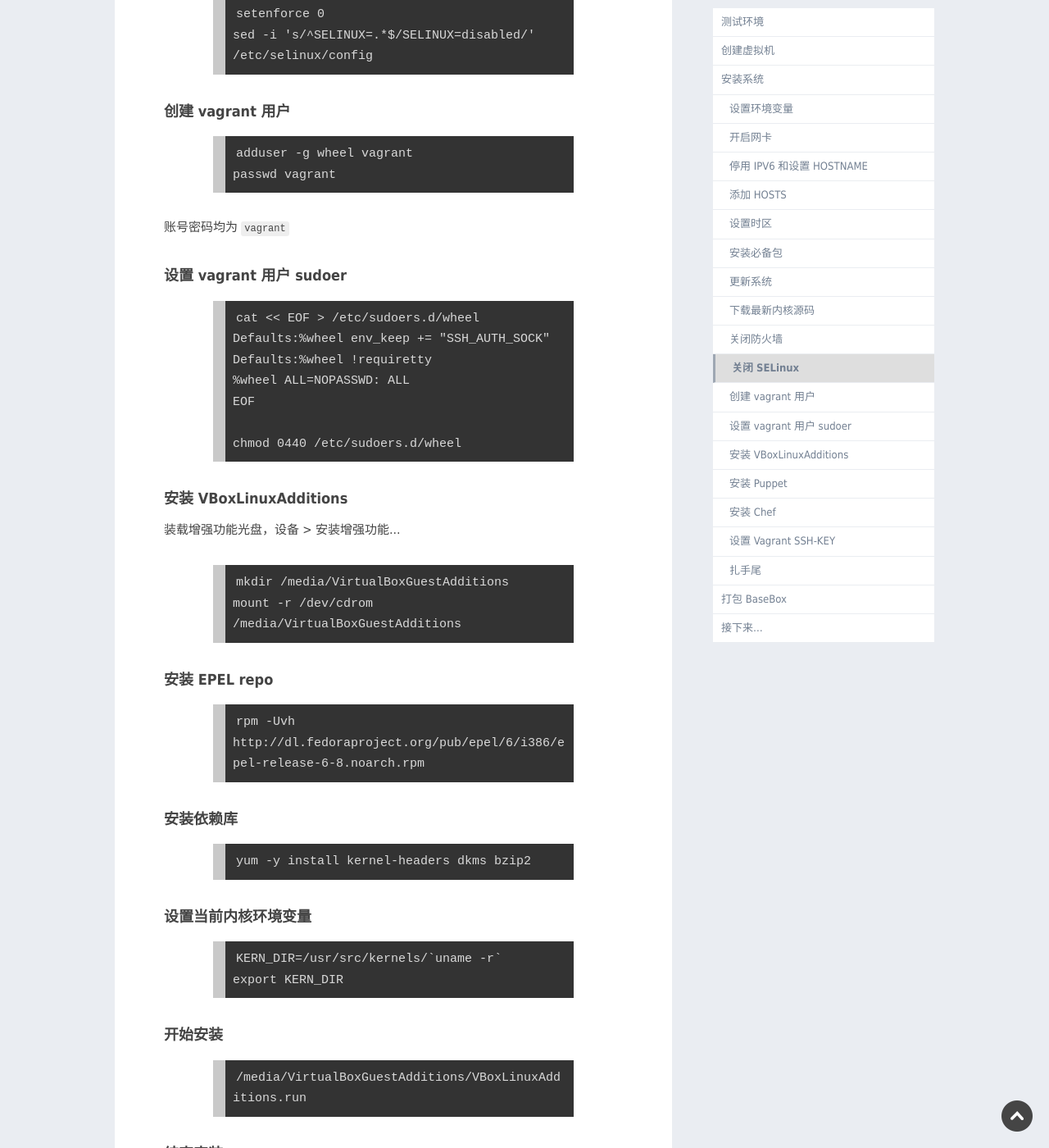
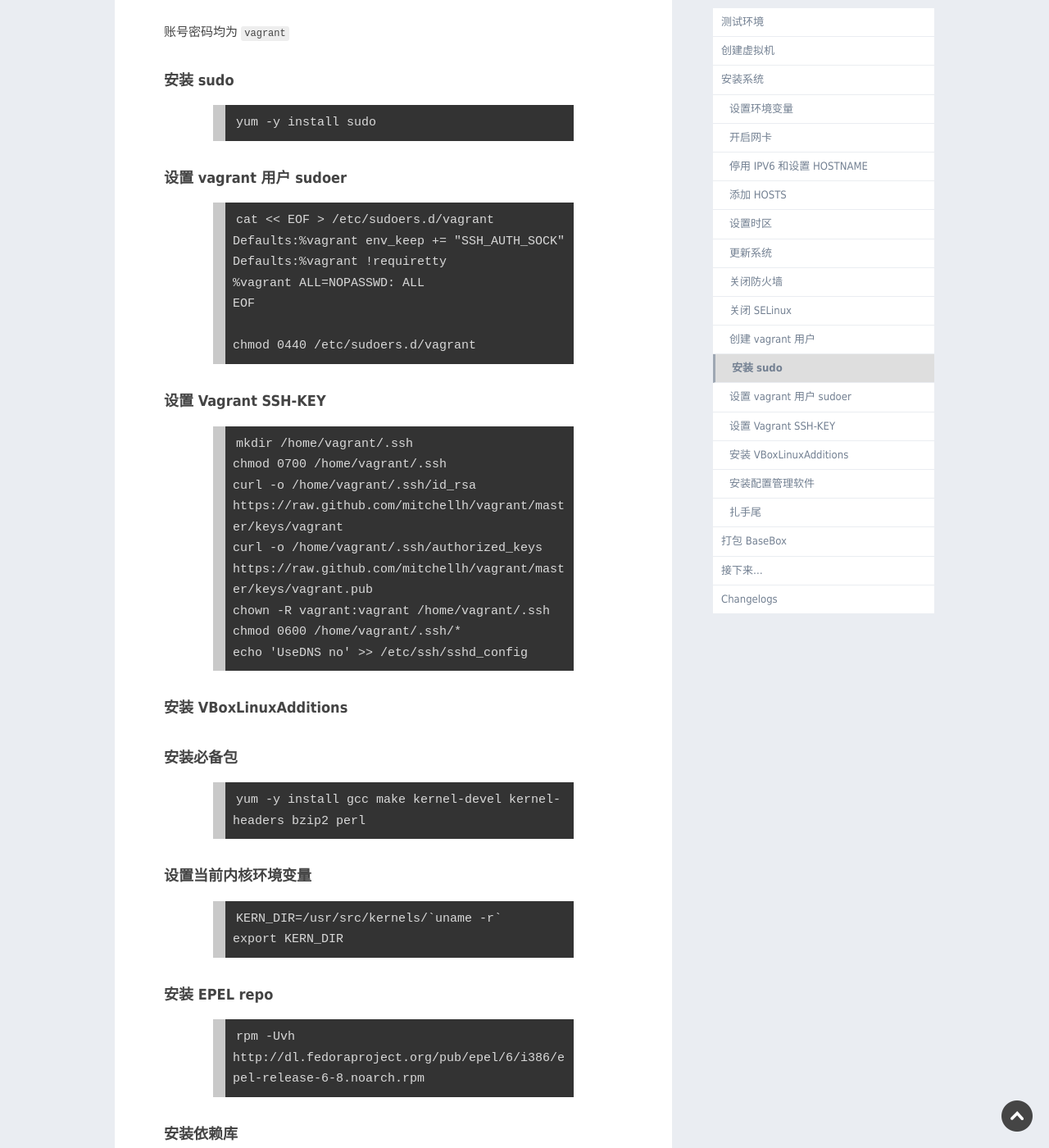
Before and after one commit to movoin/movoin.github.io, a Jekyll site: the page built from _posts/linux/2014-01-03-create-vagrant-centos-basebox.md, in a window 1280 px wide and 1400 px high, scrolled down 2420 px. Shown: the whole window at 82% size. Built offline with Jekyll 4.4.1, drawn with Linux system fonts in a browser that asks for light colours; some web fonts are replaced; Markdown is read by kramdown in place of the engine named in the settings; comment, search, counter and statistics services are not loaded; some of the changed text lies outside the part shown.

Commit message:
fixed ssh auth worng

````diff
--- a/_config.yml
+++ b/_config.yml
@@ -7,3 +7,5 @@ permalink: /:title.html
 
 title: Movoin Studio
 url: http://movoin.com
+
+encoding: utf-8
--- a/_posts/linux/2014-01-03-create-vagrant-centos-basebox.md
+++ b/_posts/linux/2014-01-03-create-vagrant-centos-basebox.md
@@ -22,7 +22,7 @@ category: linux
 - USB: 关闭
 - 声音: 关闭
 
-其它参数默认即可
+其它参数默认即可，但我习惯性把软盘给去了。
 
 
 ## 安装系统
@@ -67,12 +67,6 @@ rm -rf /etc/localtime
 ln -s /usr/share/zoneinfo/Asia/Shanghai /etc/localtime
 ```
 
-### 安装必备包
-
-```bash
-yum -y install sudo gcc make perl rubygems ruby-devel
-```
-
 ### 更新系统
 
 ```bash
@@ -83,13 +77,7 @@ reboot
 更新系统后会安装最新内核，所以最好重启一下，重启完成后，删除旧内核，但在重启完成后，需要再次执行`设置环境变量`操作
 
 ```bash
-yum remove kernel
-```
-
-### 下载最新内核源码
-
-```bash
-yum -y install kernel-devel
+yum -y remove kernel
 ```
 
 ### 关闭防火墙
@@ -111,31 +99,57 @@ sed -i 's/^SELINUX=.*$/SELINUX=disabled/' /etc/selinux/config
 ### 创建 vagrant 用户
 
 ```bash
-adduser -g wheel vagrant
-passwd vagrant
+groupadd vagrant
+adduser -g vagrant vagrant
+echo "vagrant" | passwd --stdin vagrant
 ```
 
 账号密码均为 `vagrant`
 
+
+### 安装 sudo
+
+```bash
+yum -y install sudo
+```
+
 ### 设置 vagrant 用户 sudoer
 
 ```bash
-cat << EOF > /etc/sudoers.d/wheel
-Defaults:%wheel env_keep += "SSH_AUTH_SOCK"
-Defaults:%wheel !requiretty
-%wheel ALL=NOPASSWD: ALL
+cat << EOF > /etc/sudoers.d/vagrant
+Defaults:%vagrant env_keep += "SSH_AUTH_SOCK"
+Defaults:%vagrant !requiretty
+%vagrant ALL=NOPASSWD: ALL
 EOF
 
-chmod 0440 /etc/sudoers.d/wheel
+chmod 0440 /etc/sudoers.d/vagrant
+```
+
+### 设置 Vagrant SSH-KEY
+
+```bash
+mkdir /home/vagrant/.ssh
+chmod 0700 /home/vagrant/.ssh
+curl -o /home/vagrant/.ssh/id_rsa https://raw.github.com/mitchellh/vagrant/master/keys/vagrant
+curl -o /home/vagrant/.ssh/authorized_keys https://raw.github.com/mitchellh/vagrant/master/keys/vagrant.pub
+chown -R vagrant:vagrant /home/vagrant/.ssh
+chmod 0600 /home/vagrant/.ssh/*
+echo 'UseDNS no' >> /etc/ssh/sshd_config
 ```
 
 ### 安装 VBoxLinuxAdditions
 
-装载增强功能光盘，设备 > 安装增强功能...
+#### 安装必备包
 
 ```bash
-mkdir /media/VirtualBoxGuestAdditions
-mount -r /dev/cdrom /media/VirtualBoxGuestAdditions
+yum -y install gcc make kernel-devel kernel-headers bzip2 perl
+```
+
+#### 设置当前内核环境变量
+
+```bash
+KERN_DIR=/usr/src/kernels/`uname -r`
+export KERN_DIR
 ```
 
 #### 安装 EPEL repo
@@ -147,14 +161,14 @@ rpm -Uvh http://dl.fedoraproject.org/pub/epel/6/i386/epel-release-6-8.noarch.rpm
 #### 安装依赖库
 
 ```bash
-yum -y install kernel-headers dkms bzip2
+yum -y install dkms
 ```
 
-#### 设置当前内核环境变量
+装载增强功能光盘，设备 > 安装增强功能...
 
 ```bash
-KERN_DIR=/usr/src/kernels/`uname -r`
-export KERN_DIR
+mkdir /media/VirtualBoxGuestAdditions
+mount -r /dev/cdrom /media/VirtualBoxGuestAdditions
 ```
 
 #### 开始安装
@@ -170,29 +184,24 @@ umount /media/VirtualBoxGuestAdditions
 rmdir /media/VirtualBoxGuestAdditions
 ```
 
-### 安装 Puppet
+### 安装配置管理软件
+
+根据你的需要安装需要的配置管理软件
+
+```bash
+yum -y install rubygems ruby-devel
+```
+
+#### 安装 Puppet
 
 ```bash
 gem install --no-ri --no-rdoc puppet
 ```
 
-### 安装 Chef
+#### 安装 Chef
 
 ```bash
 gem install --no-ri --no-rdoc chef
-```
-
-
-### 设置 Vagrant SSH-KEY
-
-```bash
-mkdir /home/vagrant/.ssh
-chmod 700 /home/vagrant/.ssh
-curl -o /home/vagrant/.ssh/id_rsa https://raw.github.com/mitchellh/vagrant/master/keys/vagrant
-curl -o /home/vagrant/.ssh/authorized_keys https://raw.github.com/mitchellh/vagrant/master/keys/vagrant.pub
-chown -R vagrant:vagrant /home/vagrant/.ssh
-chmod 0400 /home/vagrant/.ssh/*
-echo 'UseDNS no' >> /etc/ssh/sshd_config
 ```
 
 ### 扎手尾
@@ -216,3 +225,7 @@ vagrant package --base "vagrant-centos-6-5" --output "vagrant-centos-6-5.box"
 ## 接下来...
 
 > 接下来当然就是开始折腾 Puppet 了，但现在还是有些困扰，就是直接用 yum 安装的是源中的最新版，而我们线上环境很可惜并不是最新版，只能使用编译安装，可是肿么玩嘞？？？
+
+## Changelogs
+
+- 2014/1/8 修复配置 vagrant .ssh 目录权限时的错误
````
Also changed, not shown: 1 other file.
